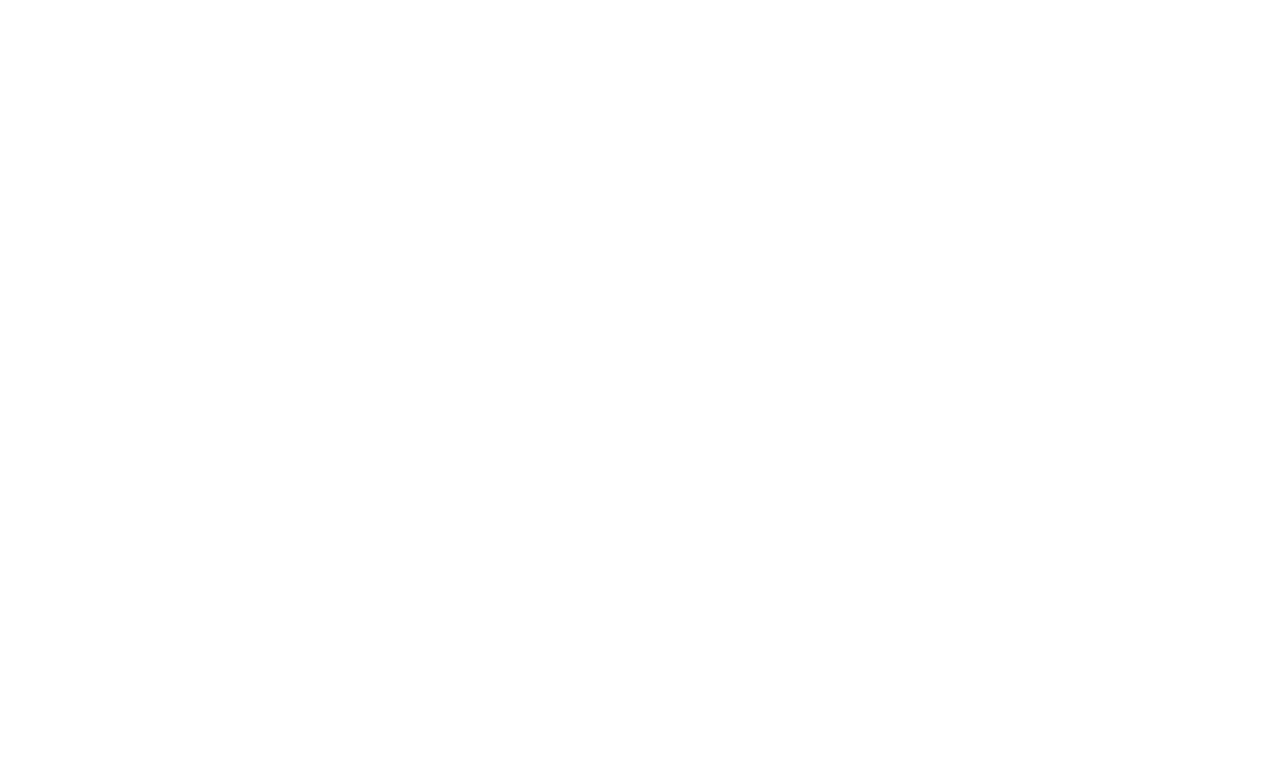
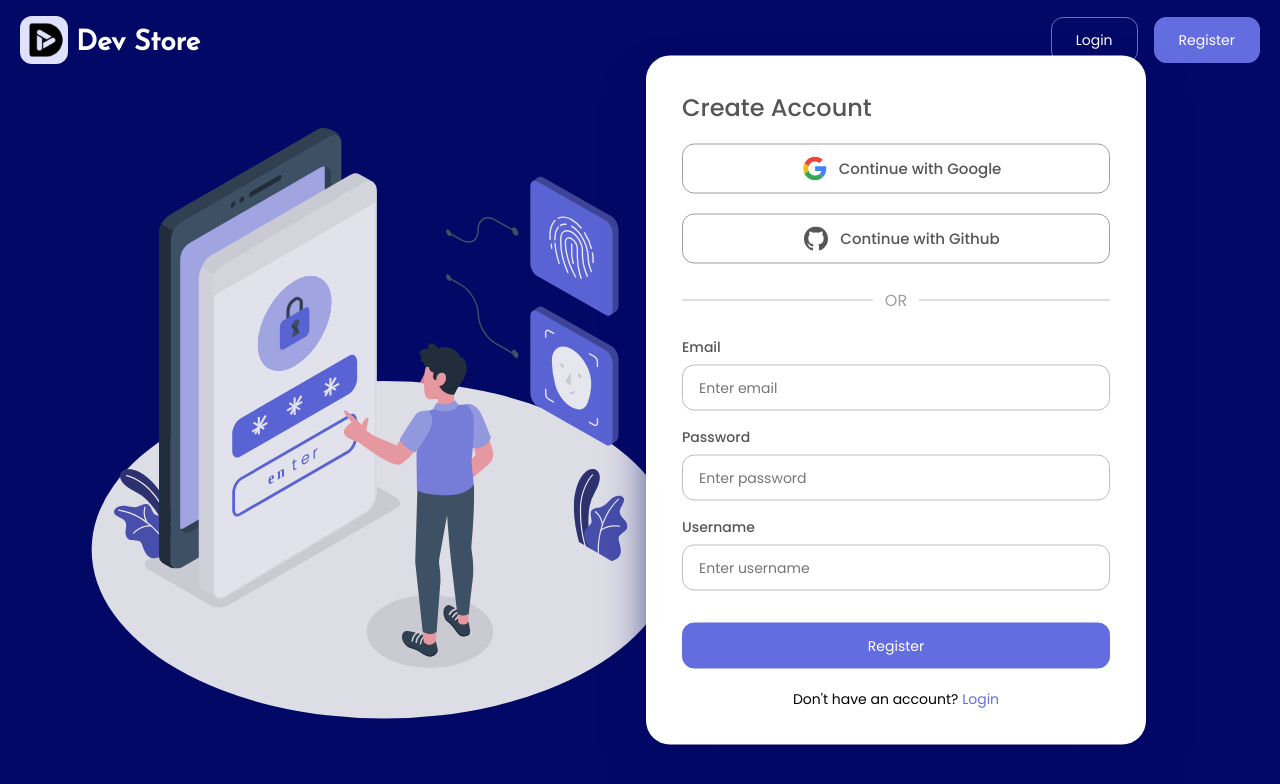
Before and after one commit to deepak252/devstore, a React (Vite) app in the folder client/: page /auth/register in a window 1280 px wide. Before the commit this address had no page. Shown: the top 784 px of the page. Built offline with nearby package versions, Linux system fonts and the light colour scheme.

Commit message:
Auth pages UI

```diff
--- a/client/src/components/layout/AuthLayout.tsx
+++ b/client/src/components/layout/AuthLayout.tsx
@@ -1,4 +1,4 @@
-import { Outlet } from 'react-router-dom'
+import { NavLink, Outlet } from 'react-router-dom'
 import AppLogo from '@/components/AppLogo'
 import BGAuth from '@/assets/images/BG_Auth.svg?react'
 
@@ -9,10 +9,15 @@ function AuthLayout() {
       <div className="flex items-center sticky top-0 w-full px-3 py-4">
         <AppLogo className="ms-2" textClassName="text-white" />
         <div className="flex items-center justify-end w-full">
-          <button className="btn-outlined mx-2 text-white active:bg-[#E0E0FF22]">
+          <NavLink
+            to="/auth/login"
+            className="btn-outlined mx-2 text-white active:bg-[#E0E0FF22]"
+          >
             Login
-          </button>
-          <button className="btn-filled mx-2">Register</button>
+          </NavLink>
+          <NavLink to="/auth/register" className="btn-filled mx-2">
+            Register
+          </NavLink>
         </div>
       </div>
       <BGAuth className="absolute h-[calc(100vh-100px)] max-h-[800px] left-[30%] top-1/2 -translate-x-1/2 -translate-y-1/2 opacity-90 transition-all duration-1000 max-lg:opacity-70 max-lg:left-1/2 " />
--- /dev/null
+++ b/client/src/pages/auth/ForgotPassword.tsx
@@ -0,0 +1,22 @@
+import { NavLink } from 'react-router-dom'
+import FormInputWrapper from '@/components/FormInputWrapper'
+
+function ForgotPassword() {
+  return (
+    <>
+      <h4 className="text-gray-750">Forgot Password</h4>
+      <FormInputWrapper title="Email">
+        <input type="text" className="form-input" placeholder="Enter email" />
+      </FormInputWrapper>
+      <button className="btn-filled w-full mt-6 mb-5">Continue</button>
+      <p className="text-sm text-center">
+        Back to{' '}
+        <NavLink to="/auth/login" className="text-primary">
+          Login
+        </NavLink>
+      </p>
+    </>
+  )
+}
+
+export default ForgotPassword
--- a/client/src/pages/auth/Login.tsx
+++ /dev/null
@@ -1,70 +0,0 @@
-import { NavLink } from 'react-router-dom'
-import FormInputWrapper from '@/components/FormInputWrapper'
-import AppLogo from '@/components/AppLogo'
-import BGAuth from '@/assets/images/BG_Auth.svg?react'
-import GoogleIcon from '@/assets/icons/Google.svg?react'
-import GithubIcon from '@/assets/icons/Github.svg?react'
-
-function Login() {
-  return (
-    <div className="h-screen w-screen relative overflow-hidden bg-secondary">
-      {/* Auth Navbar */}
-      <div className="flex items-center sticky top-0 w-full px-3 py-4">
-        <AppLogo className="ms-2" textClassName="text-white" />
-        <div className="flex items-center justify-end w-full">
-          <button className="btn-outlined mx-2 text-white active:bg-[#E0E0FF22]">
-            Login
-          </button>
-          <button className="btn-filled mx-2">Register</button>
-        </div>
-      </div>
-      <BGAuth className="absolute h-[calc(100vh-100px)] max-h-[800px] left-[30%] top-1/2 -translate-x-1/2 -translate-y-1/2 opacity-90 transition-all duration-1000 max-lg:opacity-70 max-lg:left-1/2 " />
-      <div className="absolute left-[70%] top-1/2 -translate-x-1/2 -translate-y-1/2 w-[85vw] max-w-[500px] max-h-[90vh] overflow-y-auto p-9 rounded-3xl bg-white shadow-2xl shadow-secondary transition-[left] duration-1000 custom-scrollbar max-lg:left-1/2">
-        <h4 className="text-gray-750">Welcome...</h4>
-        <button className="btn-outlined flex-center w-full my-5 border-gray">
-          <GoogleIcon className="size-6 mx-3" />
-          <span className="text-gray-750 text-15 font-medium">
-            Continue with Google
-          </span>
-        </button>
-        <button className="btn-outlined flex-center w-full my-5 border-gray">
-          <GithubIcon className="size-6 mx-3" />
-          <span className="text-gray-750 text-15 font-medium">
-            Continue with Github
-          </span>
-        </button>
-        <div className="relative w-full my-9 border-t border-gray-400">
-          <span className="absolute-center text-gray px-3 bg-white">OR</span>
-        </div>
-        <FormInputWrapper title="Username or Email">
-          <input
-            type="text"
-            className="form-input"
-            placeholder="Enter username or email"
-          />
-        </FormInputWrapper>
-        <FormInputWrapper title="Password" className="mt-4">
-          <input
-            type="password"
-            className="form-input"
-            placeholder="Enter password"
-          />
-        </FormInputWrapper>
-        <p className="text-end py-1">
-          <NavLink to="/forgot-password" className="text-primary text-sm ">
-            Forgot Password?
-          </NavLink>
-        </p>
-        <button className="btn-filled w-full my-5">Log In</button>
-        <p className="text-sm text-center">
-          Don't have an account?{' '}
-          <NavLink to="/register" className="text-primary">
-            Register
-          </NavLink>
-        </p>
-      </div>
-    </div>
-  )
-}
-
-export default Login
--- /dev/null
+++ b/client/src/pages/auth/SignIn.tsx
@@ -0,0 +1,55 @@
+import { NavLink } from 'react-router-dom'
+import FormInputWrapper from '@/components/FormInputWrapper'
+import GoogleIcon from '@/assets/icons/Google.svg?react'
+import GithubIcon from '@/assets/icons/Github.svg?react'
+
+function SignIn() {
+  return (
+    <>
+      <h4 className="text-gray-750">Welcome...</h4>
+      <button className="btn-outlined flex-center w-full my-5 border-gray">
+        <GoogleIcon className="size-6 mx-3" />
+        <span className="text-gray-750 text-15 font-medium">
+          Continue with Google
+        </span>
+      </button>
+      <button className="btn-outlined flex-center w-full my-5 border-gray">
+        <GithubIcon className="size-6 mx-3" />
+        <span className="text-gray-750 text-15 font-medium">
+          Continue with Github
+        </span>
+      </button>
+      <div className="relative w-full my-9 border-t border-gray-400">
+        <span className="absolute-center text-gray px-3 bg-white">OR</span>
+      </div>
+      <FormInputWrapper title="Username or Email">
+        <input
+          type="text"
+          className="form-input"
+          placeholder="Enter username or email"
+        />
+      </FormInputWrapper>
+      <FormInputWrapper title="Password" className="mt-4">
+        <input
+          type="password"
+          className="form-input"
+          placeholder="Enter password"
+        />
+      </FormInputWrapper>
+      <p className="text-end py-1">
+        <NavLink to="/auth/forgot-password" className="text-primary text-sm ">
+          Forgot Password?
+        </NavLink>
+      </p>
+      <button className="btn-filled w-full my-5">Log In</button>
+      <p className="text-sm text-center">
+        Don't have an account?{' '}
+        <NavLink to="/auth/register" className="text-primary">
+          Create Account
+        </NavLink>
+      </p>
+    </>
+  )
+}
+
+export default SignIn
--- /dev/null
+++ b/client/src/pages/auth/SignUp.tsx
@@ -0,0 +1,53 @@
+import { NavLink } from 'react-router-dom'
+import FormInputWrapper from '@/components/FormInputWrapper'
+import GoogleIcon from '@/assets/icons/Google.svg?react'
+import GithubIcon from '@/assets/icons/Github.svg?react'
+
+function SignUp() {
+  return (
+    <>
+      <h4 className="text-gray-750">Create Account</h4>
+      <button className="btn-outlined flex-center w-full my-5 border-gray">
+        <GoogleIcon className="size-6 mx-3" />
+        <span className="text-gray-750 text-15 font-medium">
+          Continue with Google
+        </span>
+      </button>
+      <button className="btn-outlined flex-center w-full my-5 border-gray">
+        <GithubIcon className="size-6 mx-3" />
+        <span className="text-gray-750 text-15 font-medium">
+          Continue with Github
+        </span>
+      </button>
+      <div className="relative w-full my-9 border-t border-gray-400">
+        <span className="absolute-center text-gray px-3 bg-white">OR</span>
+      </div>
+      <FormInputWrapper title="Email">
+        <input type="text" className="form-input" placeholder="Enter email" />
+      </FormInputWrapper>
+      <FormInputWrapper title="Password" className="mt-4">
+        <input
+          type="password"
+          className="form-input"
+          placeholder="Enter password"
+        />
+      </FormInputWrapper>
+      <FormInputWrapper title="Username" className="mt-4">
+        <input
+          type="text"
+          className="form-input"
+          placeholder="Enter username"
+        />
+      </FormInputWrapper>
+      <button className="btn-filled w-full mt-6 mb-5">Register</button>
+      <p className="text-sm text-center">
+        Don't have an account?{' '}
+        <NavLink to="/auth/login" className="text-primary">
+          Login
+        </NavLink>
+      </p>
+    </>
+  )
+}
+
+export default SignUp
--- a/client/src/routes/AppRoutes.tsx
+++ b/client/src/routes/AppRoutes.tsx
@@ -1,16 +1,23 @@
+import { Route, Routes } from 'react-router-dom'
+import AuthLayout from '@/components/layout/AuthLayout'
 import DefaultLayout from '@/components/layout/DefaultLayout'
-import HomePage from '@/pages/Home'
-import Login from '@/pages/auth/Login'
-import { Route, Routes } from 'react-router-dom'
+import Home from '@/pages/Home'
+import SignIn from '@/pages/auth/SignIn'
+import SignUp from '@/pages/auth/SignUp'
+import ForgotPassword from '@/pages/auth/ForgotPassword'
 
 function AppRoutes() {
   return (
     <>
       <Routes>
         <Route path="/" element={<DefaultLayout />}>
-          <Route index element={<HomePage />} />
+          <Route index element={<Home />} />
         </Route>
-        <Route path="/login" element={<Login />} />
+        <Route path="/auth" element={<AuthLayout />}>
+          <Route path="login" element={<SignIn />} />
+          <Route path="register" element={<SignUp />} />
+          <Route path="forgot-password" element={<ForgotPassword />} />
+        </Route>
       </Routes>
     </>
   )
```
